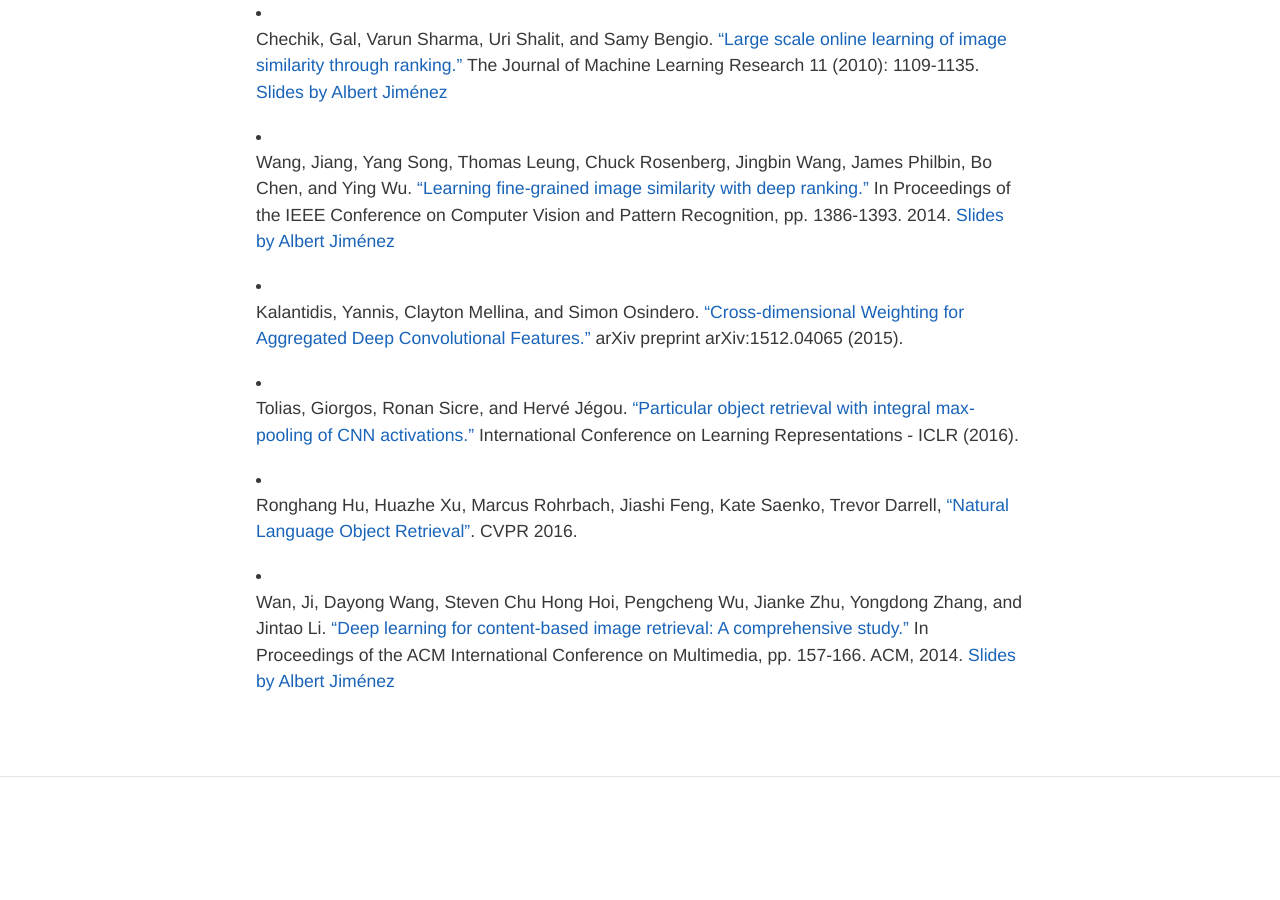
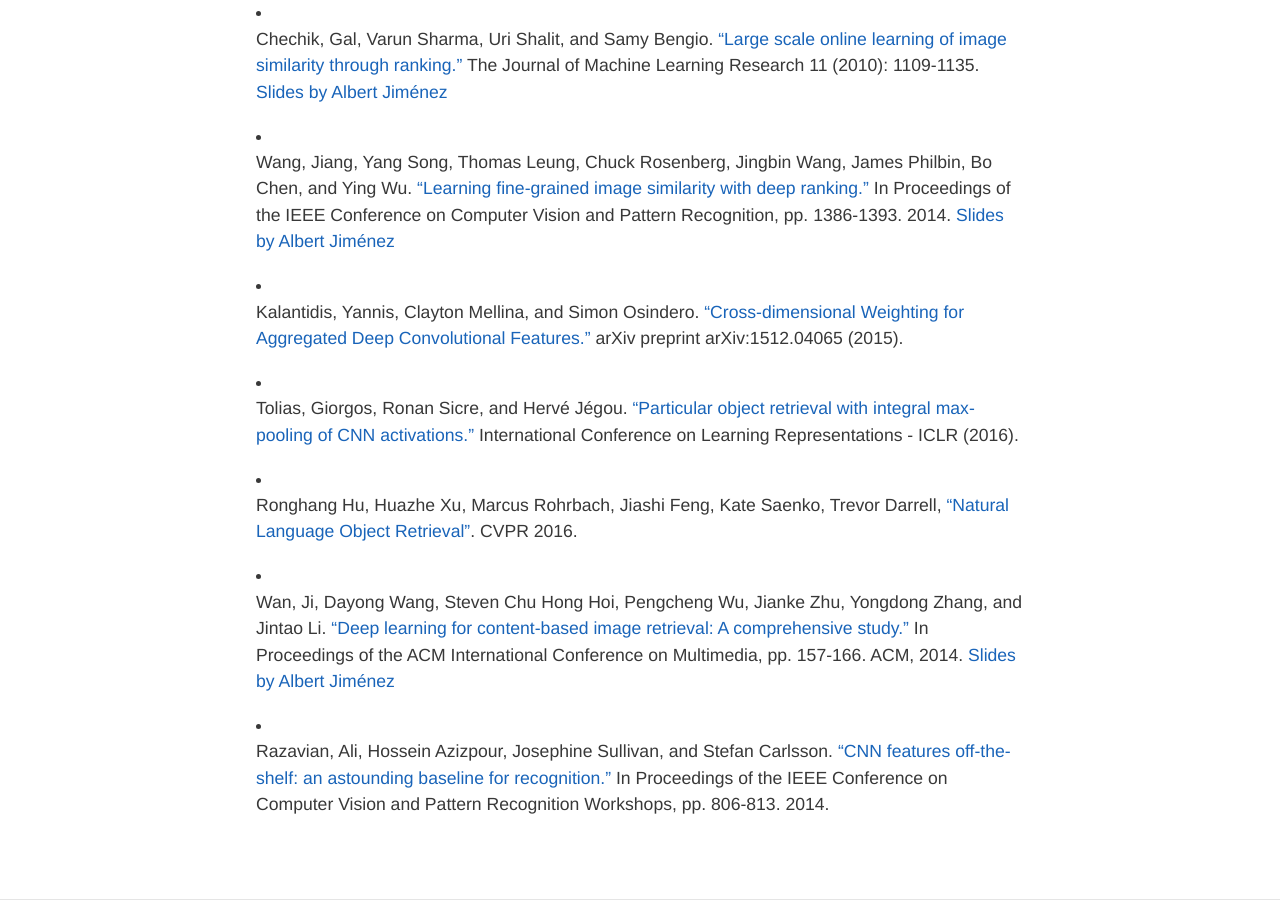
Before and after one commit to imatge-upc/telecombcn-2016-dlcv, a Jekyll site: the page built from ranking.md, in a window 1280 px wide and 900 px high, scrolled down 897 px. Built offline with Jekyll 4.4.1, drawn with Linux system fonts in a browser that asks for light colours; nearby versions of some CDN libraries; before the commit the page ends 1674 px from its top, so only the background shows below that.

Commit message:
Update ranking.md

```diff
--- a/ranking.md
+++ b/ranking.md
@@ -36,3 +36,5 @@ hide: true
 * Ronghang Hu, Huazhe Xu, Marcus Rohrbach, Jiashi Feng, Kate Saenko, Trevor Darrell, ["Natural Language Object Retrieval"](https://arxiv.org/abs/1511.04164). CVPR 2016.
 
 * Wan, Ji, Dayong Wang, Steven Chu Hong Hoi, Pengcheng Wu, Jianke Zhu, Yongdong Zhang, and Jintao Li. ["Deep learning for content-based image retrieval: A comprehensive study."](http://dayongwang.info/pdf/2014-MM.pdf) In Proceedings of the ACM International Conference on Multimedia, pp. 157-166. ACM, 2014. [Slides by Albert Jiménez](https://docs.google.com/presentation/d/1K-5aBlAzKmqDVToDKoMeihVdJ2xVZkmZeJk3uL6Tf_Q/edit?usp=sharing)
+
+* Razavian, Ali, Hossein Azizpour, Josephine Sullivan, and Stefan Carlsson. ["CNN features off-the-shelf: an astounding baseline for recognition."](http://www.cv-foundation.org/openaccess/content_cvpr_workshops_2014/W15/html/Razavian_CNN_Features_Off-the-Shelf_2014_CVPR_paper.html) In Proceedings of the IEEE Conference on Computer Vision and Pattern Recognition Workshops, pp. 806-813. 2014.
```
